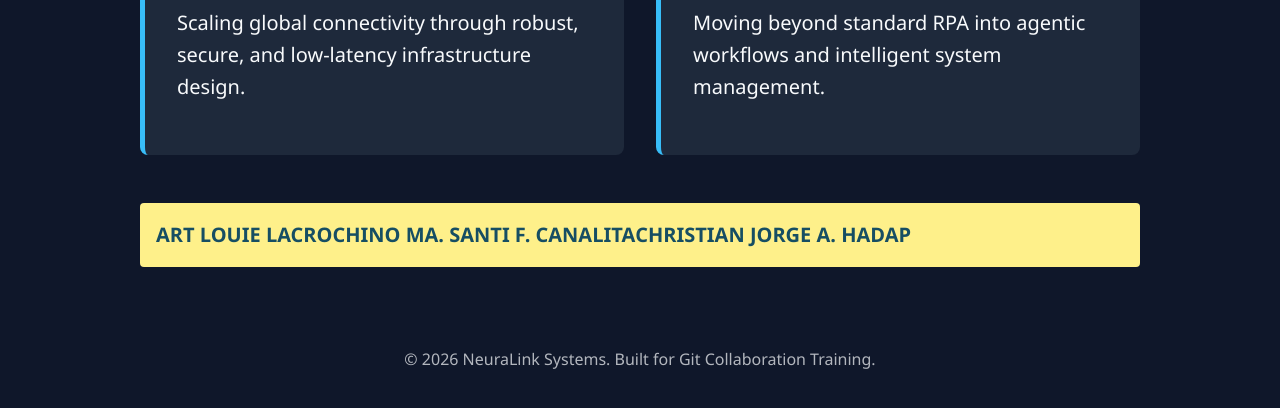
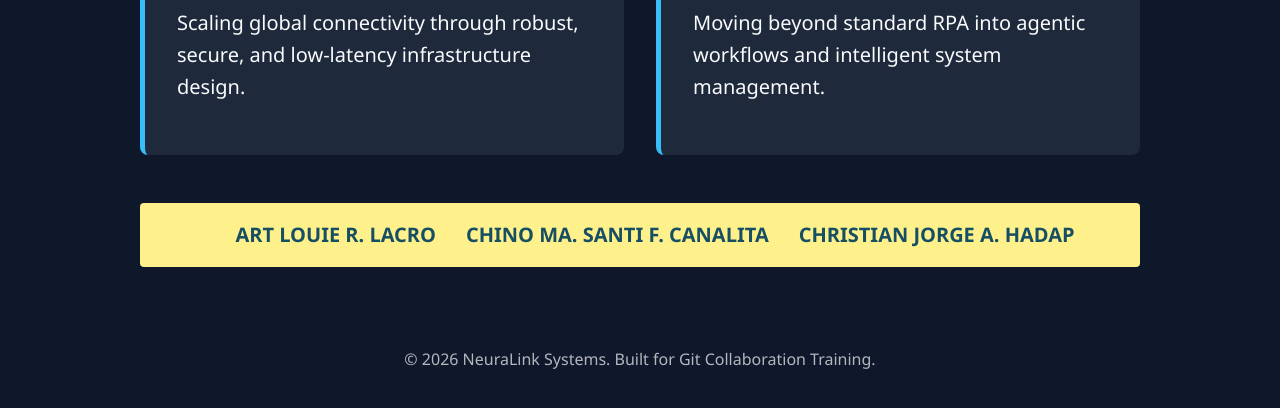
Before and after one commit to Zentu09/Ctrl-C-V, a plain HTML site: page index.html in a window 1280 px wide. Shown: the part 596-1004 px from the top of the page. Drawn offline with Linux system fonts and the light colour scheme.

Commit message:
CSS changes again

```diff
--- a/index.html
+++ b/index.html
@@ -74,12 +74,13 @@
             padding: 1rem;
             border-radius: 4px;
             font-weight: bold;
+            justify-content: center;
             text-align: center;
             margin-top: 3rem;
         }
 
         .ed-text {
-            margin: 0px 30px 0px 30px
+            margin: 0px 0px 0px 30px
         }
 
         footer {
@@ -119,9 +120,9 @@
         </div>
 
         <div class="edit-zone">
-            <div>ART LOUIE LACRO</div>
-            <div>CHINO MA. SANTI F. CANALITA</div>
-            <div>CHRISTIAN JORGE A. HADAP</div>
+            <div class="ed-text">ART LOUIE R. LACRO</div>
+            <div class="ed-text">CHINO MA. SANTI F. CANALITA</div>
+            <div class="ed-text">CHRISTIAN JORGE A. HADAP</div>
         </div>
     </div>
 
```
